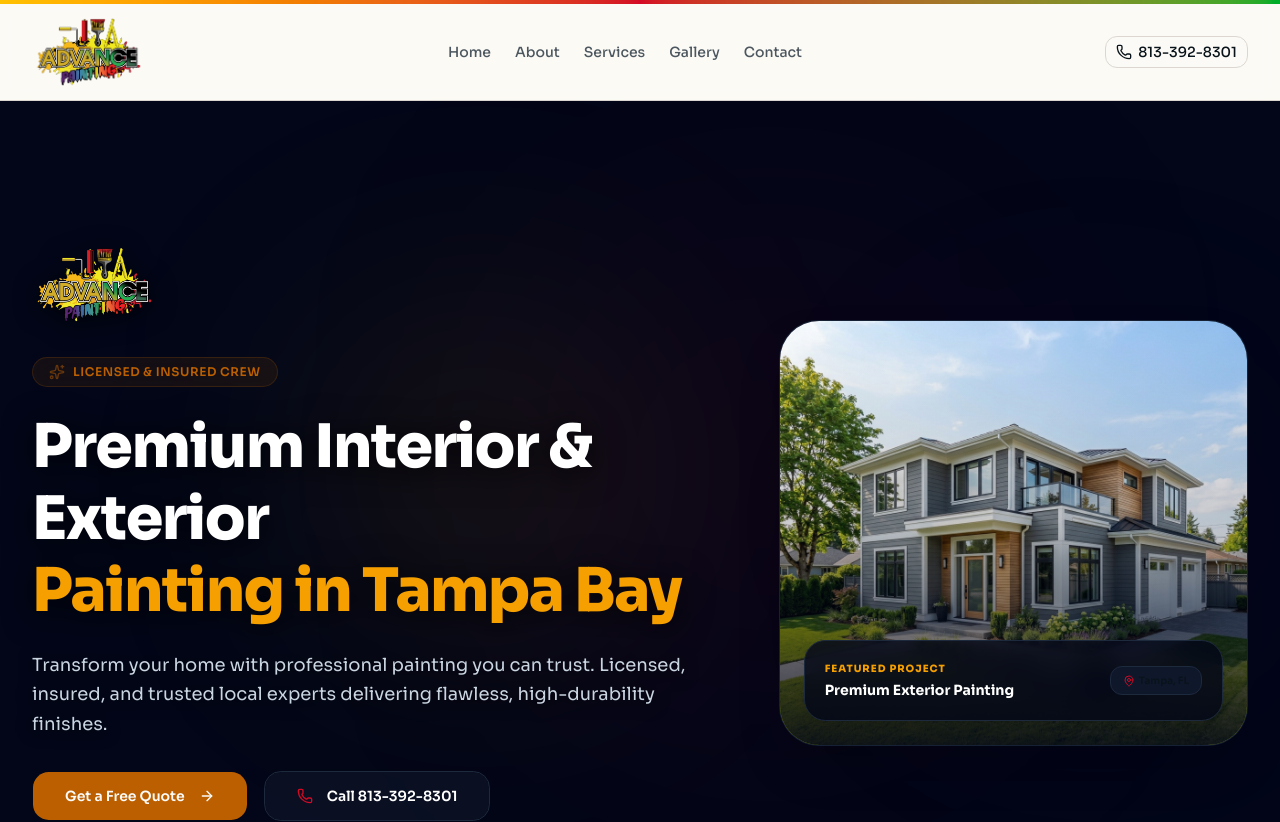
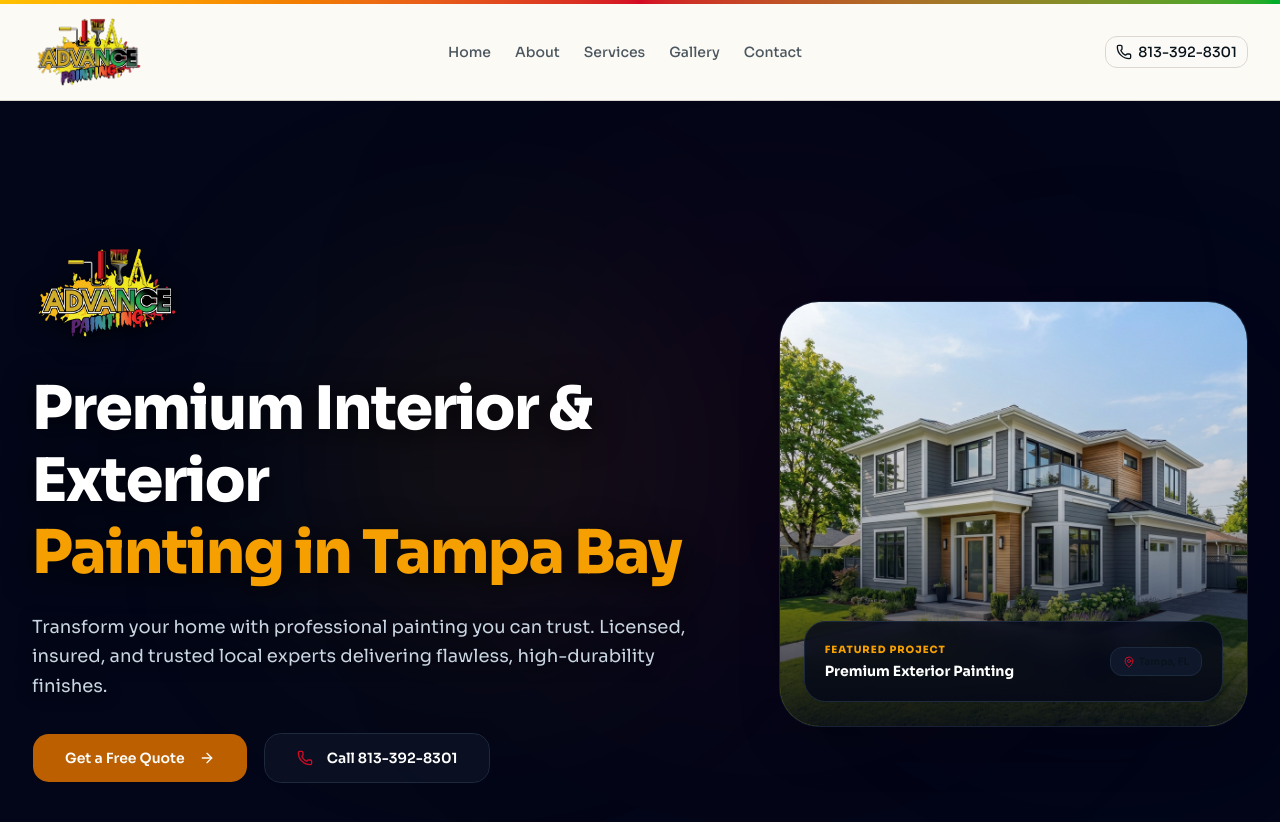
Before and after one commit to ReactionLabs/jta-advance-painting, a Next.js app: page / in a window 1280 px wide. Shown: the top 822 px of the page. Built offline with nearby package versions, Linux system fonts and the light colour scheme.

Commit message:
Update page.tsx

```diff
--- a/app/page.tsx
+++ b/app/page.tsx
@@ -197,18 +197,11 @@ export default function HomePage() {
                 <Image
                   src="/logo.png"
                   alt="JTA Advance Painting Brand Logo"
-                  width={280}
-                  height={88}
-                  className="h-16 md:h-20 w-auto object-contain drop-shadow-[0_4px_12px_rgba(0,0,0,0.65)]"
+                  width={340}
+                  height={107}
+                  className="h-20 md:h-24 w-auto object-contain drop-shadow-[0_4px_12px_rgba(0,0,0,0.65)]"
                   priority
                 />
-              </div>
-
-              <div className="mb-6 inline-flex items-center gap-2 rounded-full bg-primary/10 border border-primary/20 px-4 py-1.5 backdrop-blur-md">
-                <Sparkles className="size-4 text-primary animate-pulse" />
-                <span className="text-xs font-semibold uppercase tracking-wider text-primary">
-                  Licensed &amp; Insured Crew
-                </span>
               </div>
 
               <h1 className="text-4xl font-extrabold tracking-tight text-white sm:text-5xl lg:text-6xl leading-[1.2] drop-shadow-[0_4px_16px_rgba(0,0,0,0.85)] text-left">
```
